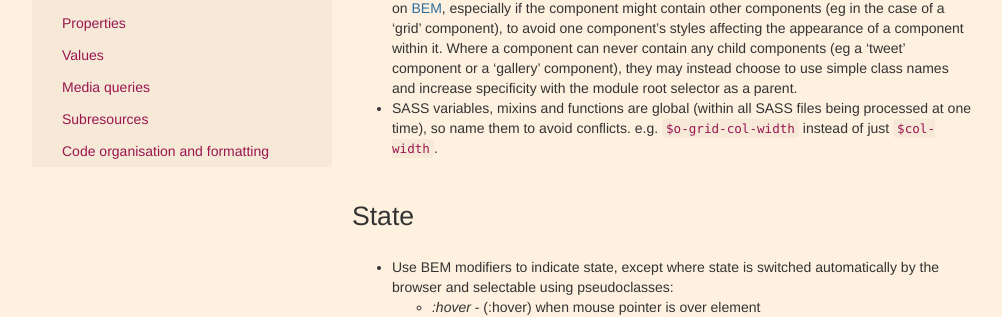
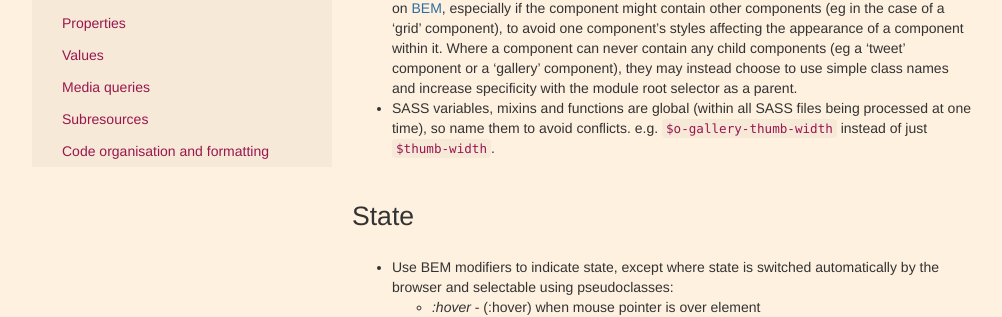
Before and after one commit to Financial-Times/ft-origami, a Jekyll site: the page built from docs/syntax/scss.md, in a window 1280 px wide and 900 px high, scrolled down 926 px. Shown: the part 139-456 px from the top of the window, without its empty margins (138-1140 px from the left). Built offline with Jekyll 4.4.1, drawn with Linux system fonts in a browser that asks for light colours; nearby versions of some CDN libraries.

Commit message:
Use made up example to avoid misrepresenting the features of actual modules

```diff
--- a/docs/syntax/scss.md
+++ b/docs/syntax/scss.md
@@ -33,7 +33,7 @@ SASS features should be used only where they result in increased clarity and reu
 * Classes that mark the outer element of a module component *must* be named `o-{modulename}` (o is for Origami).  The `o-` prefix should not be used by product developers for their own CSS.
 * Classes that are not restricted to a module root *must* be named `o-{classname}`.  This is
 * Classes that style elements within a module root element should use single selectors based on [BEM](http://csswizardry.com/2013/01/mindbemding-getting-your-head-round-bem-syntax/), especially if the component might contain other components (eg in the case of a 'grid' component), to avoid one component's styles affecting the appearance of a component within it.  Where a component can never contain any child components (eg a 'tweet' component or a 'gallery' component), they may instead choose to use simple class names and increase specificity with the module root selector as a parent.
-* SASS variables, mixins and functions are global (within all SASS files being processed at one time), so name them to avoid conflicts. e.g. `$o-grid-col-width` instead of just `$col-width`.
+* SASS variables, mixins and functions are global (within all SASS files being processed at one time), so name them to avoid conflicts. e.g. `$o-gallery-thumb-width` instead of just `$thumb-width`.
 
 ## State
 
```
